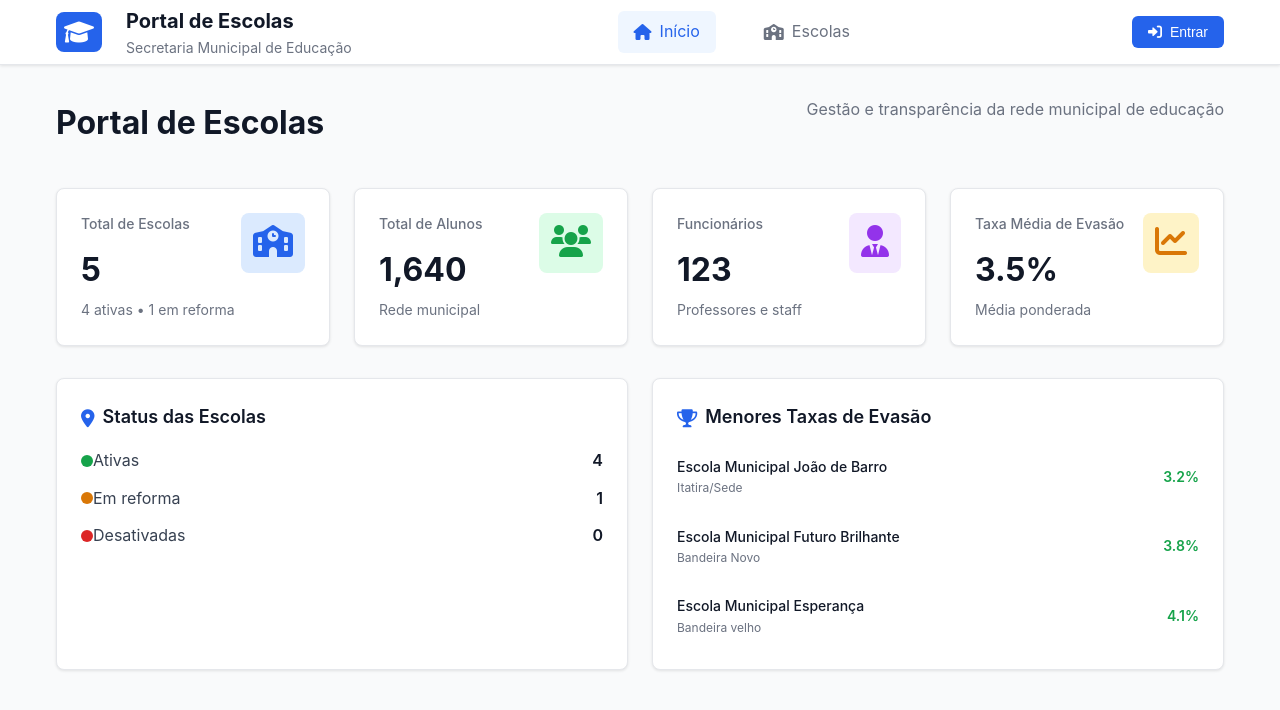
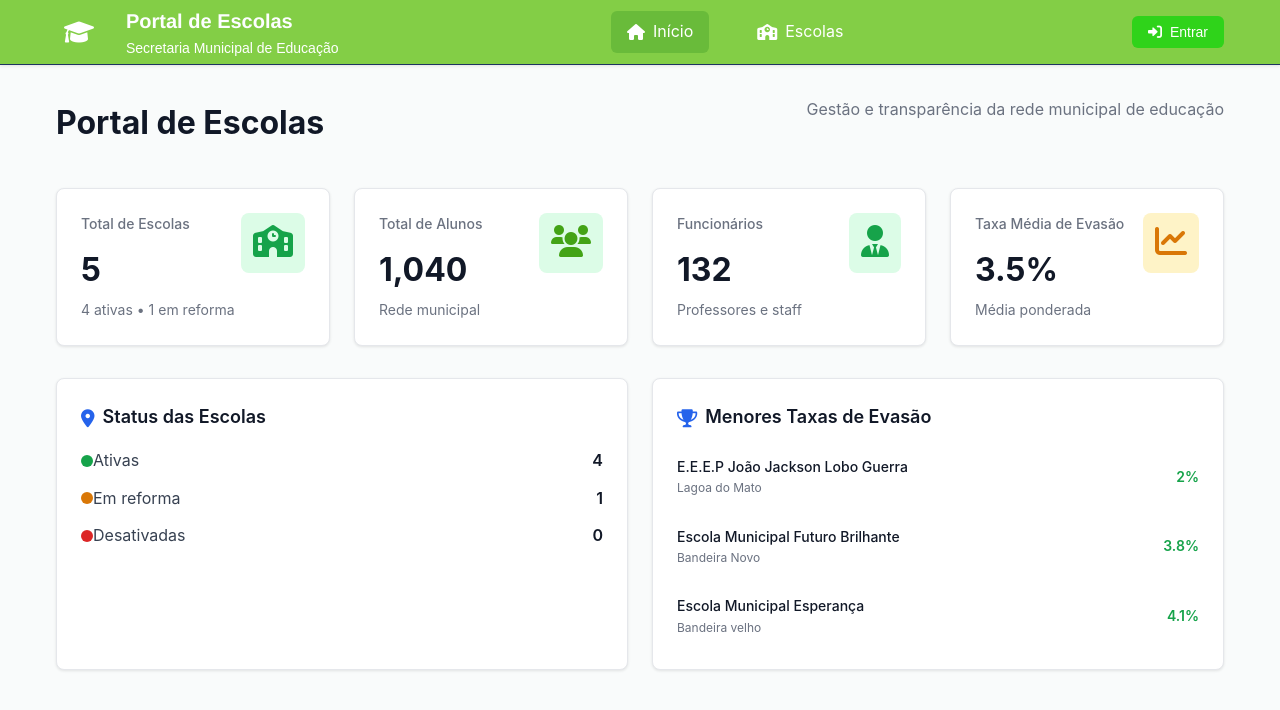
Before and after one commit to emnaoel07/CMS-EXEMPLO, a website built with Vite: page EXEMPLO/project/index.html in a window 1280 px wide. Built offline with nearby package versions, Linux system fonts and the light colour scheme; files whose address does not match are found by name.

Commit message:
Add files via upload

```diff
--- a/EXEMPLO/project/index.html
+++ b/EXEMPLO/project/index.html
@@ -245,7 +245,7 @@
                     <div class="form-group">
                         <label>Bairro *</label>
                         <select id="schoolNeighborhood" required>
-                            <option value="Centro">Centro</option>
+                            <option value="itatira/sede">Itatira/sede</option>
                             <option value="Jardim das Flores">Jardim das Flores</option>
                             <option value="Bela Vista">Bela Vista</option>
                             <option value="Vila Nova">Vila Nova</option>
@@ -258,7 +258,7 @@
                             <option value="Fundamental I">Fundamental I</option>
                             <option value="Fundamental II">Fundamental II</option>
                             <option value="Ensino Médio">Ensino Médio</option>
-                            <option value="EJA">EJA</option>
+                            <option value="infantil">infantil</option>
                         </select>
                     </div>
                     <div class="form-group full-width">
@@ -307,7 +307,7 @@
                 <div class="login-info">
                     <p><strong>Credenciais de teste:</strong></p>
                     <p>Admin: admin@edu.sp.gov.br / admin123</p>
-                    <p>Editor: editor@edu.sp.gov.br / editor123</p>
+                    <p>Editor: emanoel@edu.gov.br / editor123</p>
                 </div>
                 <div class="modal-actions">
                     <button type="submit" class="btn-primary full-width">
--- a/EXEMPLO/project/script.js
+++ b/EXEMPLO/project/script.js
@@ -2,41 +2,41 @@
 let schools = [
     {
         id: 1,
-        name: 'Escola Municipal João de Barro',
+        name: 'Escola Adelídia Magno de Oliveira',
         director: 'Maria Souza',
-        students: 320,
-        staff: 25,
-        evasionRate: 3.2,
+        students: 80,
+        staff: 22,
+        evasionRate: 5.2,
         status: 'Ativa',
         neighborhood: 'Itatira/Sede',
         address: 'Rua das Flores, 123 - Centro',
         level: 'Fundamental I',
         phone: '(11) 3456-7890',
-        email: 'joao.barro@edu.sp.gov.br'
+        email: 'adelidia@edu.sp.gov.br'
     },
     {
         id: 2,
-        name: 'Escola Municipal Sol Nascente',
-        director: 'Carlos Almeida',
+        name: 'E.E.E.P João Jackson Lobo Guerra',
+        director: 'Leandro Sales',
         students: 210,
-        staff: 18,
-        evasionRate: 5.0,
+        staff: 30,
+        evasionRate: 2.0,
         status: 'Ativa',
         neighborhood: 'Lagoa do Mato',
         address: 'Av. Principal, 456 - Jardim das Flores',
-        level: 'Fundamental II',
+        level: 'Ensino Médio',
         phone: '(11) 3456-7891',
-        email: 'sol.nascente@edu.sp.gov.br'
+        email: 'Joaojackson@edu.sp.gov.br'
     },
     {
         id: 3,
-        name: 'Escola Municipal Ipê Amarelo',
+        name: 'Escola Antonio Sabino Guerra',
         director: 'Fernanda Lima',
-        students: 450,
+        students: 90,
         staff: 30,
         evasionRate: 2.5,
         status: 'Em reforma',
-        neighborhood: 'Cachoeira',
+        neighborhood: 'Itatira/sede',
         address: 'Rua do Ipê, 789 - Bela Vista',
         level: 'Ensino Médio',
         phone: '(11) 3456-7892',
@@ -52,7 +52,7 @@ let schools = [
         status: 'Ativa',
         neighborhood: 'Bandeira velho',
         address: 'Rua da Esperança, 321 - Vila Nova',
-        level: 'EJA',
+        level: 'infantil',
         phone: '(11) 3456-7893',
         email: 'esperanca@edu.sp.gov.br'
     },
@@ -373,8 +373,8 @@ function handleLogin(e) {
     // Mock authentication
     if (email === 'admin@edu.sp.gov.br' && password === 'admin123') {
         currentUser = { id: 1, name: 'Administrador', email, role: 'admin' };
-    } else if (email === 'editor@edu.sp.gov.br' && password === 'editor123') {
-        currentUser = { id: 2, name: 'Editor', email, role: 'editor' };
+    } else if (email === 'emanoel@educ.gov.br' && password === 'editor123') {
+        currentUser = { id: 2, name: 'Emanoel', email, role: 'Emanoel' };
     } else {
         alert('Email ou senha inválidos');
         return;
--- a/EXEMPLO/project/styles.css
+++ b/EXEMPLO/project/styles.css
@@ -9,7 +9,7 @@ body {
     font-family: -apple-system, BlinkMacSystemFont, 'Segoe UI', Roboto, sans-serif;
     line-height: 1.6;
     color: #374151;
-    background-color: #f9fafb;
+    background-color: #f9fbfb;
 }
 
 .container {
@@ -20,8 +20,8 @@ body {
 
 /* Header */
 .header {
-    background: white;
-    border-bottom: 1px solid #e5e7eb;
+    background: rgb(131, 206, 70);
+    border-bottom: 1px solid #1e345f;
     box-shadow: 0 1px 3px rgba(0, 0, 0, 0.1);
     position: sticky;
     top: 0;
@@ -42,7 +42,7 @@ body {
 }
 
 .logo i {
-    background: #2563eb;
+
     color: white;
     padding: 0.5rem;
     border-radius: 0.5rem;
@@ -50,14 +50,16 @@ body {
 }
 
 .logo-text h1 {
+    font-family: 'Franklin Gothic Medium', 'Arial Narrow', Arial, sans-serif;
     font-size: 1.25rem;
     font-weight: 700;
-    color: #111827;
+    color: #fdfeff;
 }
 
 .logo-text p {
+    font-family: Arial, Helvetica, sans-serif;
     font-size: 0.875rem;
-    color: #6b7280;
+    color: #ffffff;
 }
 
 .nav {
@@ -71,15 +73,15 @@ body {
     gap: 0.5rem;
     padding: 0.5rem 1rem;
     text-decoration: none;
-    color: #6b7280;
+    color: #ffffff;
     border-radius: 0.375rem;
     transition: all 0.2s;
 }
 
 .nav-link:hover,
 .nav-link.active {
-    color: #2563eb;
-    background: #eff6ff;
+    color: #ffffff;
+    background: #69bb3a;
 }
 
 .auth-section {
@@ -96,7 +98,7 @@ body {
 
 /* Buttons */
 .btn-primary {
-    background: #2563eb;
+    background: #2fd31a;
     color: white;
     border: none;
     padding: 0.5rem 1rem;
@@ -111,7 +113,7 @@ body {
 }
 
 .btn-primary:hover {
-    background: #1d4ed8;
+    background: #7ed485;
 }
 
 .btn-secondary {
@@ -224,18 +226,18 @@ body {
 }
 
 .stat-card.blue .stat-icon {
-    background: #dbeafe;
-    color: #2563eb;
+    background: #dcfce7;
+    color: #16a34a;
 }
 
 .stat-card.green .stat-icon {
     background: #dcfce7;
-    color: #16a34a;
+    color: #43a316;
 }
 
 .stat-card.purple .stat-icon {
-    background: #f3e8ff;
-    color: #9333ea;
+    background: #dcfce7;
+    color: #16a34a;
 }
 
 .stat-card.yellow .stat-icon {
@@ -538,8 +540,8 @@ body {
 
 .btn-outline {
     background: transparent;
-    color: #2563eb;
-    border: 1px solid #2563eb;
+    color: #727272;
+    border: 1px solid #64eb25;
     padding: 0.5rem 1rem;
     border-radius: 0.375rem;
     text-decoration: none;
@@ -549,7 +551,7 @@ body {
 }
 
 .btn-outline:hover {
-    background: #2563eb;
+    background: #69d42a;
     color: white;
 }
 
```
